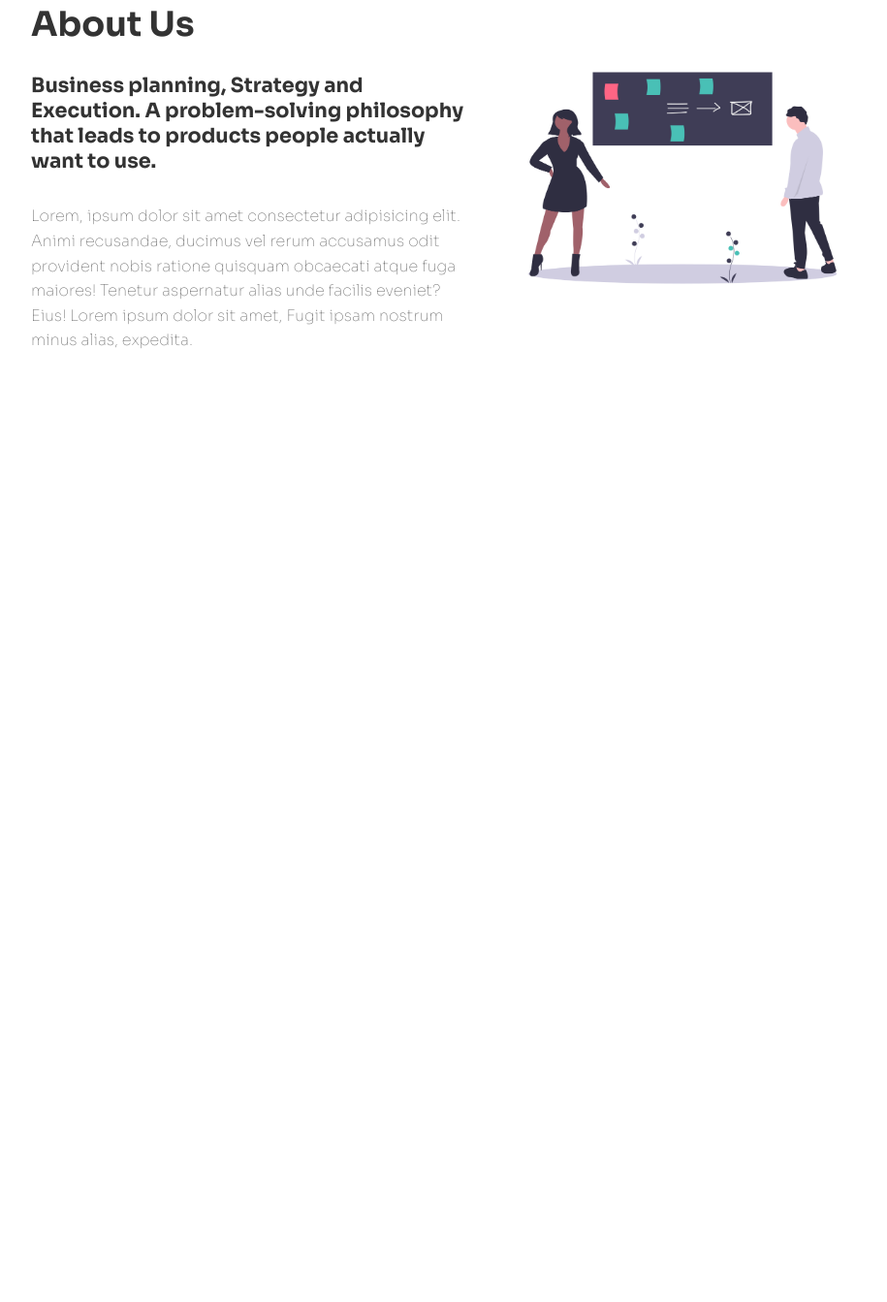
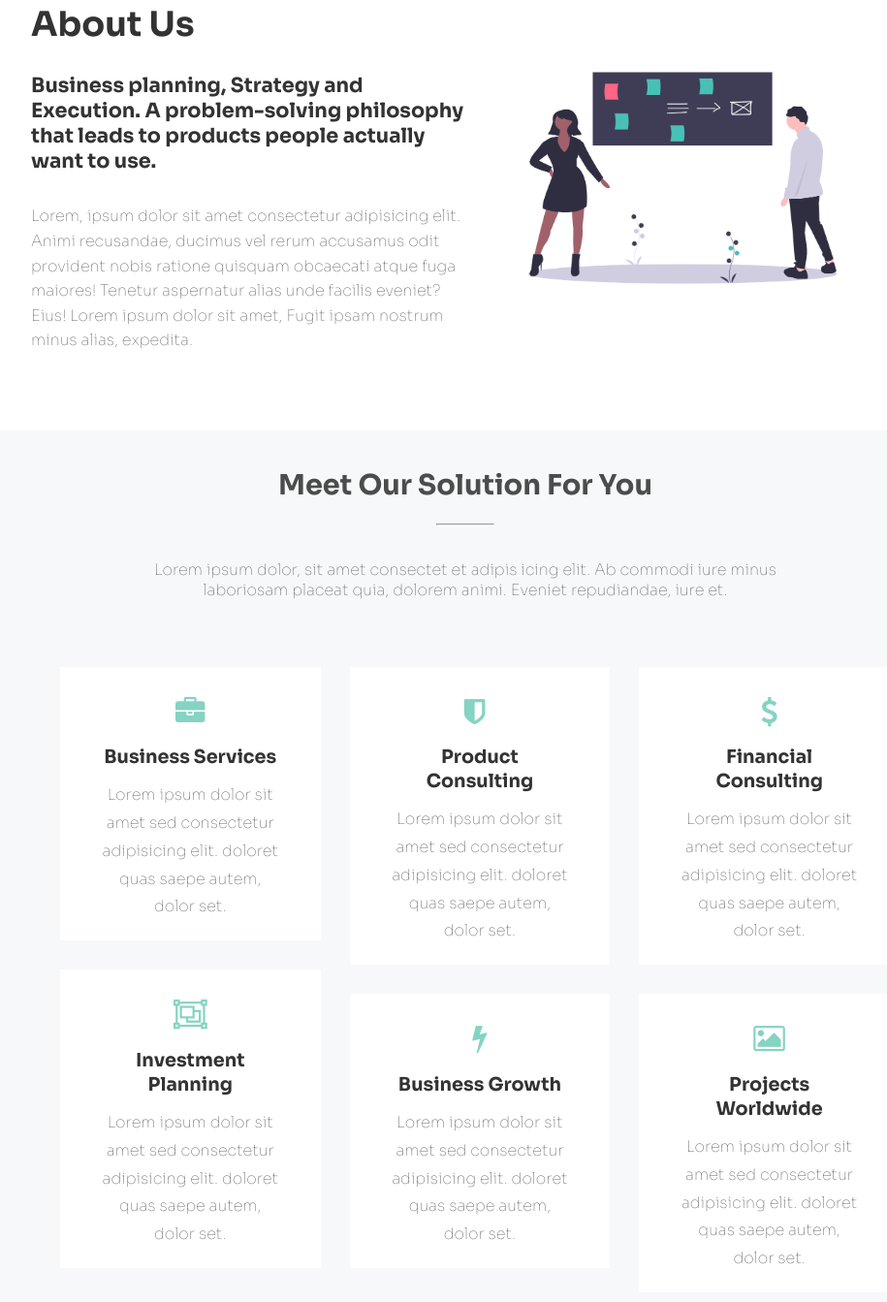
Before and after one commit to mariammanvelidze/captivate-practice, a plain HTML site: page index.html in a window 1280 px wide. Shown: the part 877-2220 px from the top of the page at 97% size, without its empty margins (160-1075 px from the left). Before the commit the page ends 1321 px from the top, so only its background shows below. Drawn offline with Linux system fonts and the light colour scheme.

Commit message:
add: services section

```diff
--- a/index.html
+++ b/index.html
@@ -47,6 +47,51 @@
             </div>
         </div>
     </section>
+    <section class="services-section">
+        <div class="services-text">
+            <h2 class="services-text-main">Meet Our Solution For You</h2>
+            <hr>
+            <h3 class="services-text-secondary">Lorem ipsum dolor, sit amet consectet et adipis icing elit. Ab commodi iure minus laboriosam placeat quia, dolorem animi. Eveniet repudiandae, iure et.</h3>
+        </div>
+        <div class="services-types">
+            <div class="col-1">
+                <div>
+                    <i class="fa fa-briefcase"></i>
+                    <a href="">Business Services</a>
+                    <h3>Lorem ipsum dolor sit amet sed consectetur adipisicing elit. doloret quas saepe autem, dolor set.</h3>
+                </div>
+                <div>
+                    <i class="fa fa-object-group"></i>
+                    <a href="">Investment Planning</a>
+                    <h3>Lorem ipsum dolor sit amet sed consectetur adipisicing elit. doloret quas saepe autem, dolor set.</h3>
+                </div>
+            </div>
+            <div class="col-2">
+                <div>
+                    <i class="fa fa-shield"></i>
+                    <a href="">Product Consulting</a>
+                    <h3>Lorem ipsum dolor sit amet sed consectetur adipisicing elit. doloret quas saepe autem, dolor set.</h3>
+                </div>
+                <div>
+                    <i class="fa fa-bolt"></i>
+                    <a href="">Business Growth</a>
+                    <h3>Lorem ipsum dolor sit amet sed consectetur adipisicing elit. doloret quas saepe autem, dolor set.</h3>
+                </div>
+            </div>
+            <div class="col-3">
+                <div>
+                    <i class="fa fa-dollar"></i>
+                    <a href="">Financial Consulting</a>
+                    <h3>Lorem ipsum dolor sit amet sed consectetur adipisicing elit. doloret quas saepe autem, dolor set.</h3>
+                </div>
+                <div>
+                    <i class="fa fa-image"></i>
+                    <a href="">Projects Worldwide</a>
+                    <h3>Lorem ipsum dolor sit amet sed consectetur adipisicing elit. doloret quas saepe autem, dolor set.</h3>
+                </div>
+            </div>
+        </div>
+    </section>
 
     <script src="particles.js"></script>
     <script src="app.js"></script>
--- a/style.css
+++ b/style.css
@@ -112,7 +112,7 @@ h1 {
 }
 
 .home {
-    width: 70%;
+    max-width: 70%;
     display: flex;
     justify-content: space-between;
     align-items: center;
@@ -197,7 +197,7 @@ h1 {
 }
 
 .about {
-    width: 70%;
+    max-width: 70%;
     display: flex;
     justify-content: space-between;
 }
@@ -233,3 +233,91 @@ h1 {
 .about-banner-style {
     width: 90%;
 }
+
+.services-section {
+    display: flex;
+    justify-content: center;
+    align-items: center;
+    flex-direction: column;
+    width: 100%;
+    background-color: #f7f8f9;
+    padding: 3% 0;
+}
+
+.services-text {
+    display: flex;
+    flex-direction: column;
+    justify-content: center;
+    align-items: center;
+}
+
+.services-text-main {
+    color: #4c4c4c;
+    font-size: 1.8em;
+    margin-bottom: 1.8%;
+}
+
+.services-text-secondary {
+    width: 60%;
+    font-weight: lighter;
+    color: #666;
+    font-size: 1em;
+    margin-top: 3%;
+    text-align: center;
+}
+hr {
+    width: 5%;
+}
+
+.services-types {
+    display: flex;
+    width: 70%;
+    justify-content: space-between;
+    margin-top: 3%;
+}
+
+.services-types div div {
+    padding: 20px 40px;
+    background-color: white;
+    margin: 10%;
+    display: flex;
+    flex-direction: column;
+    justify-content: center;
+    align-items: center;
+    text-align: center;
+    width: 90%;
+}
+
+.services-types div div i {
+    font-size: 1.9em;
+    color: #85d3c2;
+    padding-bottom: 10%;
+    padding-top: 6%;
+    width: 100%;
+}
+
+.services-types div div a {
+    font-size: 1.2em;
+    color: #333;
+    padding-bottom: 7%;
+    text-decoration: none;
+    font-weight: bold;
+    transition: .4s;
+}
+
+.services-types div div a:hover {
+    color: #85d3c2;
+}
+
+.services-types div div h3 {
+    font-size: 1em;
+    color: #666;
+    font-weight: lighter;
+    line-height: 1.8em;
+}
+/*
+.col-1 div {
+    padding: 10%;
+    background-color: white;
+    margin: 10%;
+} */
```
